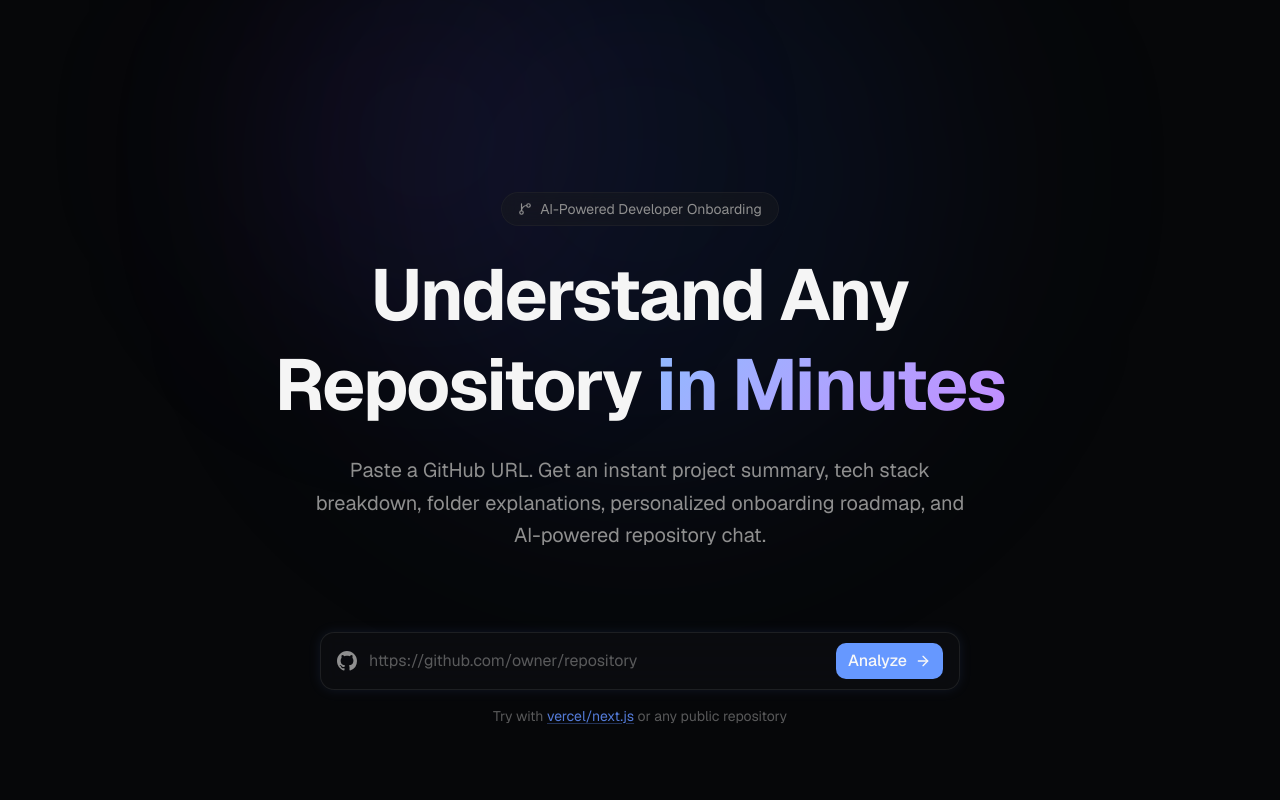
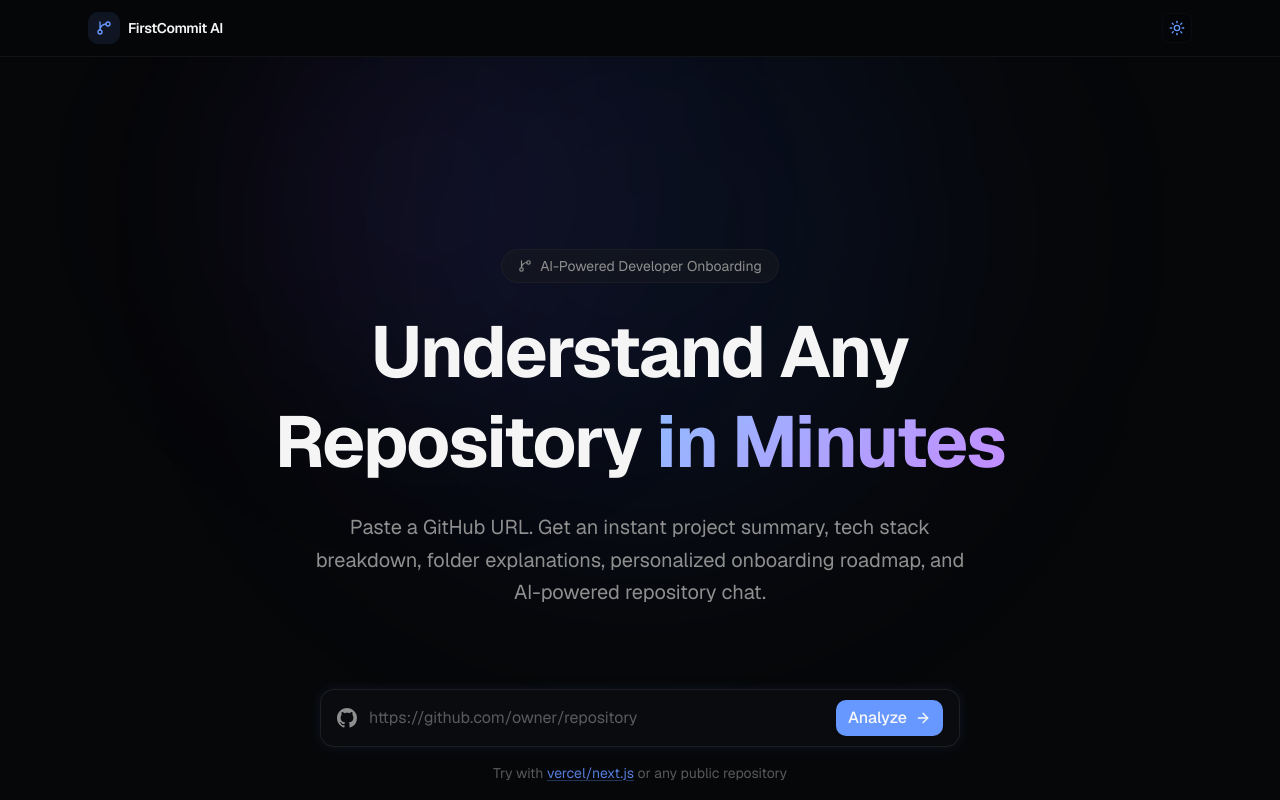
Before and after one commit to samvit-srivastava/FirstCommit-AI, a Next.js app: page / in a window 1280 px wide. Shown: the top 800 px of the page. Built offline with nearby package versions, Linux system fonts and the light colour scheme.

Commit message:
feat: final polish and landing page theme support

```diff
--- a/app/page.tsx
+++ b/app/page.tsx
@@ -1,3 +1,4 @@
+import { Header } from "@/components/landing/Header";
 import { Hero } from "@/components/landing/Hero";
 import { UrlInput } from "@/components/landing/UrlInput";
 import { FeatureCards } from "@/components/landing/FeatureCards";
@@ -5,7 +6,8 @@ import { Footer } from "@/components/landing/Footer";
 
 export default function LandingPage() {
   return (
-    <div className="flex min-h-screen flex-col">
+    <div className="flex min-h-screen flex-col bg-background text-foreground transition-colors duration-300">
+      <Header />
       <main className="flex-1">
         <Hero />
         <UrlInput />
--- a/components/dashboard/QuickActions.tsx
+++ b/components/dashboard/QuickActions.tsx
@@ -19,21 +19,21 @@ const ACTIONS = [
     description: "Personalized onboarding steps",
     icon: Map,
     variant: "secondary" as const,
-    href: null,
+    href: "/dashboard/roadmap",
   },
   {
     label: "Ask a Question",
     description: "Chat with the repository AI",
     icon: MessageSquare,
     variant: "secondary" as const,
-    href: null,
+    href: "/dashboard/chat",
   },
   {
     label: "Explore Folders",
     description: "Browse the project structure",
     icon: FolderTree,
     variant: "secondary" as const,
-    href: null,
+    href: "/dashboard/folders",
   },
 ] as const;
 
--- a/components/dashboard/Sidebar.tsx
+++ b/components/dashboard/Sidebar.tsx
@@ -77,7 +77,7 @@ function SidebarContent({
               key={item.id}
               onClick={() => onSectionChange(item.id)}
               className={cn(
-                "flex w-full items-center gap-3 rounded-lg px-3 py-2 text-sm font-medium transition-all duration-150",
+                "flex w-full items-center gap-3 rounded-lg px-3 py-2 text-sm font-medium transition-all duration-150 cursor-pointer",
                 collapsed && !isMobile ? "justify-center px-2" : "",
                 isActive
                   ? "bg-primary/10 text-primary"
@@ -97,7 +97,7 @@ function SidebarContent({
         <div className="border-t border-border/40 p-2">
           <button
             onClick={onToggleCollapse}
-            className="flex w-full items-center justify-center gap-2 rounded-lg px-3 py-2 text-sm text-muted-foreground transition-colors hover:bg-secondary hover:text-foreground"
+            className="flex w-full items-center justify-center gap-2 rounded-lg px-3 py-2 text-sm text-muted-foreground transition-colors hover:bg-secondary hover:text-foreground cursor-pointer"
             aria-label={collapsed ? "Expand sidebar" : "Collapse sidebar"}
           >
             {collapsed ? (
--- /dev/null
+++ b/components/landing/Header.tsx
@@ -0,0 +1,45 @@
+"use client";
+
+import { useTheme } from "next-themes";
+import { useEffect, useState } from "react";
+import { Sun, Moon, GitBranch } from "lucide-react";
+import { APP_NAME } from "@/lib/constants";
+
+export function Header() {
+  const { resolvedTheme, setTheme } = useTheme();
+  const [mounted, setMounted] = useState(false);
+
+  useEffect(() => {
+    // eslint-disable-next-line react-hooks/set-state-in-effect
+    setMounted(true);
+  }, []);
+
+  return (
+    <header className="sticky top-0 z-50 w-full border-b border-border/40 bg-background/60 backdrop-blur-md transition-all duration-300">
+      <div className="mx-auto flex h-14 max-w-6xl items-center justify-between px-4 sm:px-6">
+        {/* Logo */}
+        <div className="flex items-center gap-2">
+          <div className="flex h-8 w-8 items-center justify-center rounded-lg bg-primary/10">
+            <GitBranch className="h-4 w-4 text-primary" />
+          </div>
+          <span className="text-sm font-semibold tracking-tight text-foreground">
+            {APP_NAME}
+          </span>
+        </div>
+
+        {/* Theme toggle button */}
+        <button
+          onClick={() => setTheme(resolvedTheme === "dark" ? "light" : "dark")}
+          className="rounded-md p-1.5 text-muted-foreground transition-colors hover:bg-secondary hover:text-foreground cursor-pointer border border-border/20 bg-background/40 hover:scale-105 transition-transform"
+          aria-label="Toggle theme"
+        >
+          {mounted && resolvedTheme === "dark" ? (
+            <Sun className="h-4 w-4 text-primary" />
+          ) : (
+            <Moon className="h-4 w-4 text-primary" />
+          )}
+        </button>
+      </div>
+    </header>
+  );
+}
```
